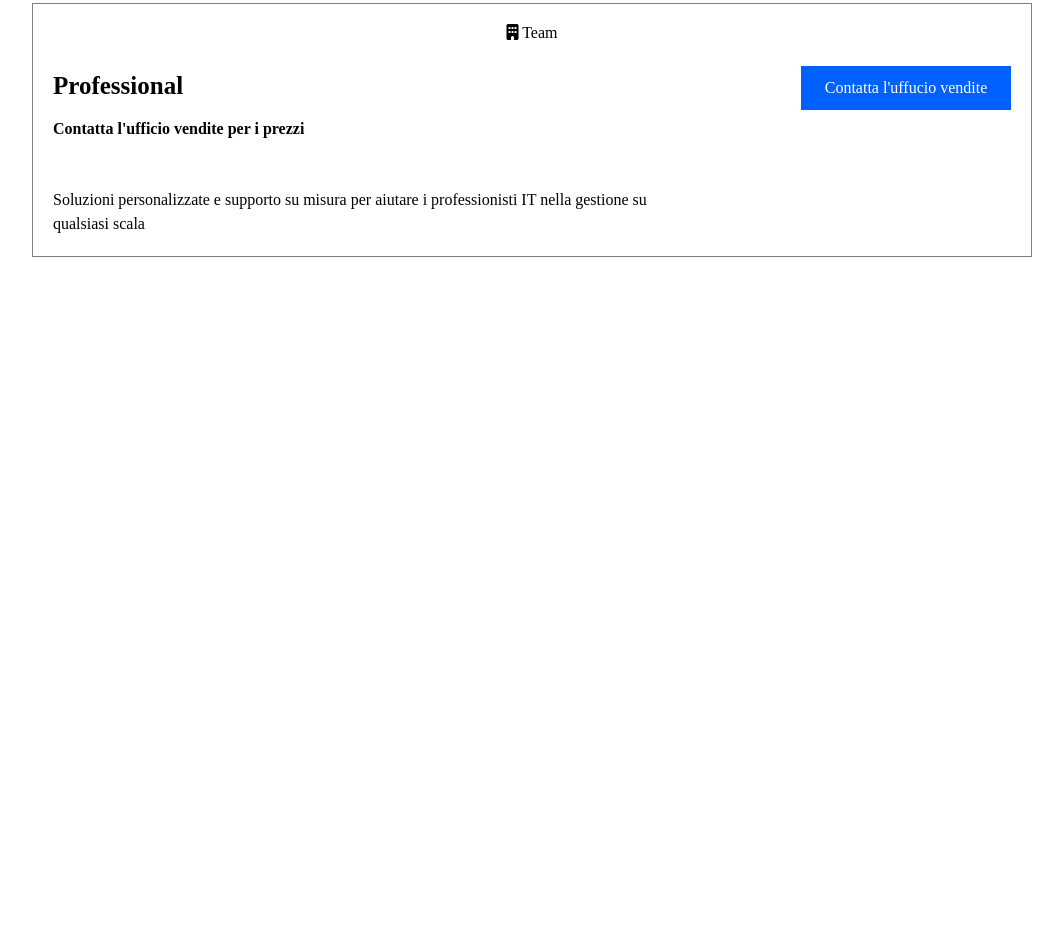
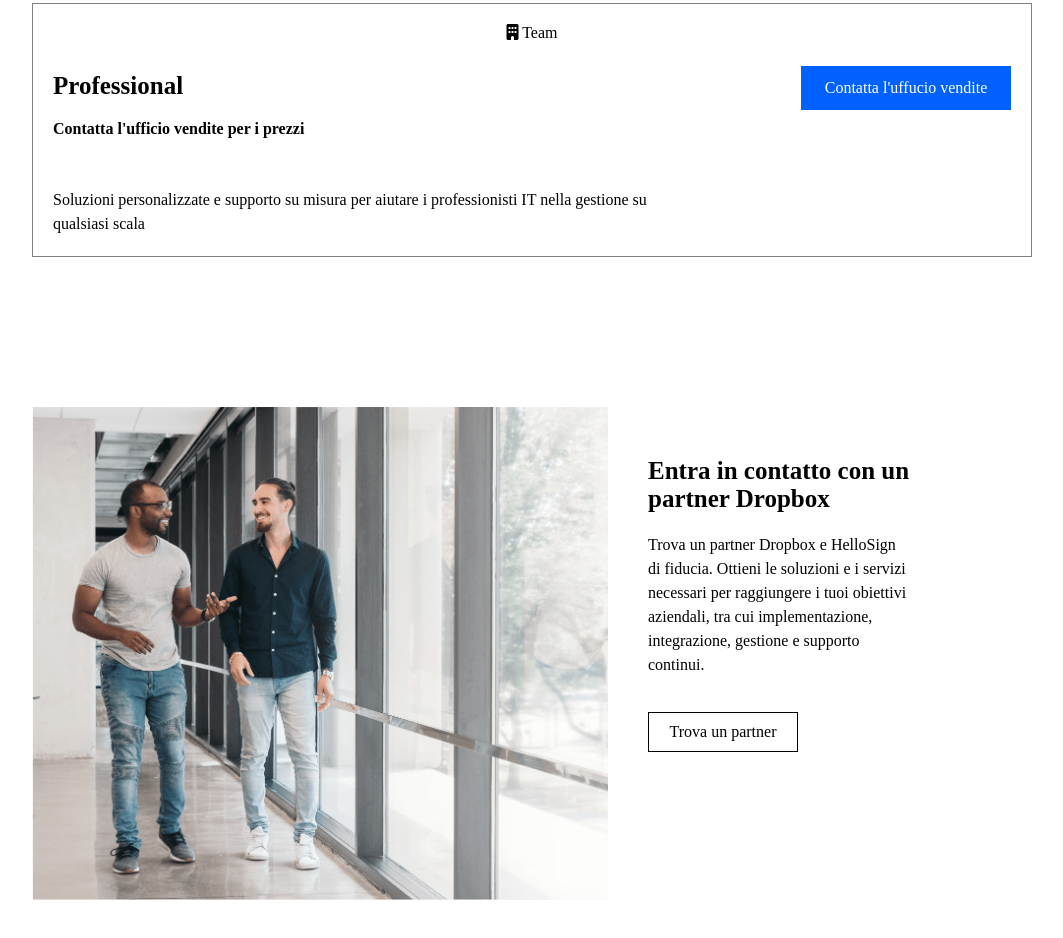
Before and after one commit to MatteoVentura7/htmlcss-dropbox, a plain HTML site: page index.html in a window 1280 px wide. Shown: the part 2023-2961 px from the top of the page, without its empty margins (108-1171 px from the left). Before the commit the page ends 2350 px from the top, so only its background shows below. Drawn offline with Linux system fonts and the light colour scheme.

Commit message:
section trova partner

```diff
--- a/css/style.css
+++ b/css/style.css
@@ -54,6 +54,12 @@ h2 {
     padding-bottom: 50px;
     font-size: 18px;
  }
+
+ .col-right-b h3 {
+    padding-top: 50px;
+    padding-bottom: 20px;
+    font-size: 25px;
+ }
 /*-----------
 CONTAINER
 ------------*/
@@ -92,6 +98,16 @@ CONTAINER
     background-color: #0061FE;
     color: white;
     padding: 6px 12px;
+}
+
+.btn-white {
+    background-color: white;
+    color: black;
+    border: 1px solid black;
+    width: 150px;
+    padding: 10px;
+    text-align: center;
+    margin-top: 35px;
 }
 
 /*----------------
@@ -282,3 +298,25 @@ header > .header-right {
     top: 62px;
     right: 20px;
 }
+
+/*----------------
+    SECTION-TROVA-PARTNER
+------------------*/
+
+.row-partner {
+    margin-top: 150px;
+    margin-bottom: 70px;
+    display: flex;
+    position: relative;
+    gap: 40px;
+}
+
+.col-left-b {
+    width: 60%;
+    position: relative;
+}
+
+.col-right-b {
+    width: 40%;
+    position: relative;
+}
--- a/index.html
+++ b/index.html
@@ -226,15 +226,27 @@
                         <div class="spaz"><strong> Contatta l'ufficio vendite per i prezzi </strong></div>
                         <p>Soluzioni personalizzate e supporto su misura per aiutare i professionisti IT nella gestione su <br> qualsiasi scala</p>
                         <div class="btn btn-blue pos-btn">Contatta l'uffucio vendite</div>
-
-
                     </div>
                 </div>
+            </div>
+        </section>
 
+        <!--Section trova partner-->
+        <section>
+            <div class="container-small">
+                <div class="row-partner">
+                    <div class="col-left-b">
+                        <img class="box-img" src="img/partner.png" alt="">
+                </div>
+                    <div class="col-right-b">
+                            <h3>Entra in contatto con un <br>partner Dropbox</h3>
+                            <p>Trova un partner Dropbox e HelloSign <br> di fiducia. Ottieni le soluzioni e i servizi <br>necessari per raggiungere i tuoi obiettivi <br>aziendali, tra cui implementazione, <br>integrazione, gestione e supporto <br> continui.
+                            </p>
+                            <div class="btn btn-white">Trova un partner</div>
+                    </div>
 
-
+                </div>
             </div>
-
         </section>
 
     </main>
```
